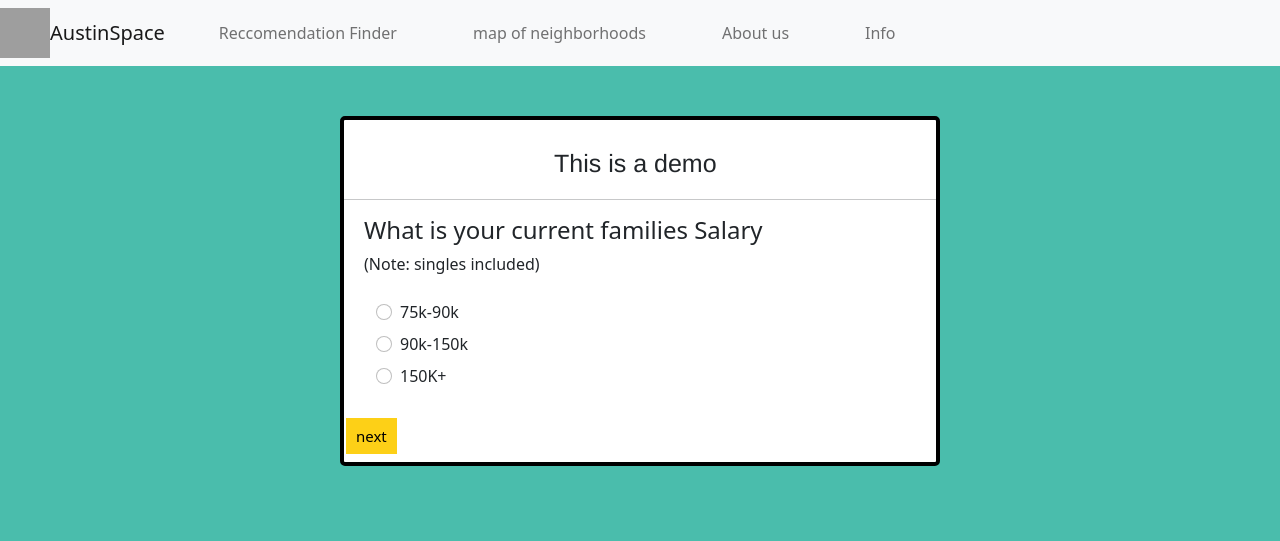
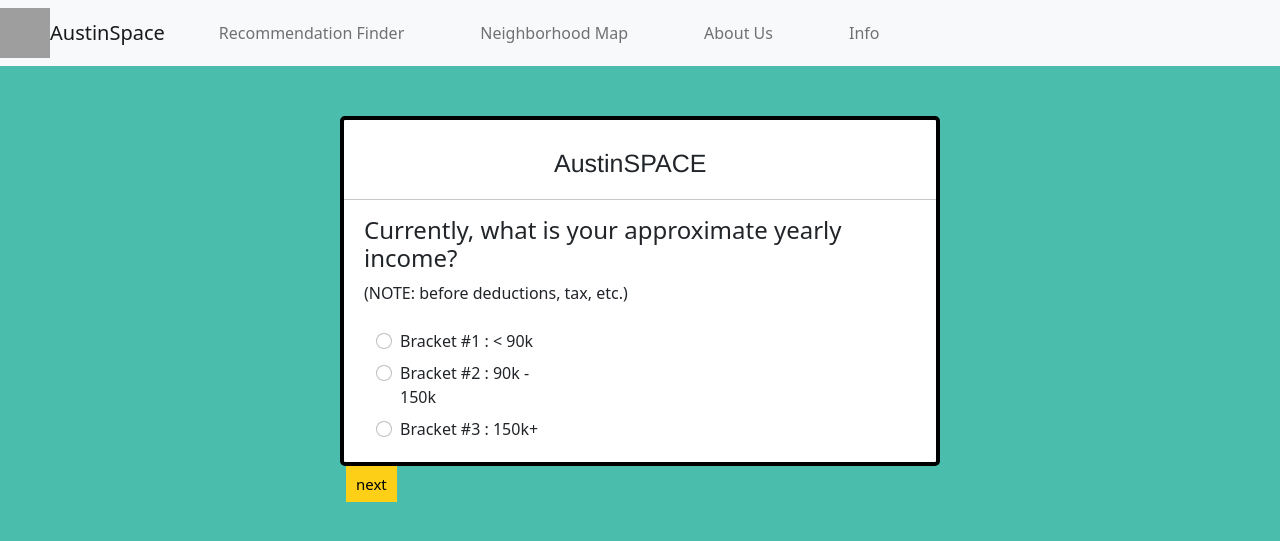
Before and after one commit to shashBOWIE/internship-proj-frontend, a Python web app: template internship proj/templates/index.html in a window 1280 px wide. Shown: the top 541 px of the page. Run offline with Jinja, Linux system fonts and the light colour scheme; the template is opened without the code that fills it, so the values that code supplies are empty; grey boxes are pictures that could not be loaded.

Commit message:
Update index.html

```diff
--- a/internship proj/templates/index.html
+++ b/internship proj/templates/index.html
@@ -17,13 +17,13 @@
   <div class="collapse navbar-collapse" id="navbarText">
     <ul class="navbar-nav mr-auto">
       <li class="nav-item active">
-        <a class="nav-link" href="/">Reccomendation Finder</a>
+        <a class="nav-link" href="/">Recommendation Finder</a>
       </li>
       <li class="nav-item">
-        <a class="nav-link" href="map">map of neighborhoods</a>
+        <a class="nav-link" href="map">Neighborhood Map</a>
       </li>
       <li class="nav-item">
-        <a class="nav-link" href="about">About us</a>
+        <a class="nav-link" href="about">About Us</a>
       </li>
       <li class="nav-item">
         <a class="nav-link" href="#">Info</a>
@@ -34,11 +34,11 @@
 </nav>
 <form action="/" method="POST">
   <div id="firstSet"class="ok_a_border_then">
-    <div class="Name_Questionnare">This is a demo</div>
+    <div class="Name_Questionnare">AustinSPACE</div>
     <hr style="width:100%;text-align:left;margin-left:0px">
     <div class="inner_Border">
-      <h4>What is your current families Salary</h4>
-      <h11>(Note: singles included)</h11>
+      <h4>Currently, what is your approximate yearly income?</h4>
+      <h11>(NOTE: before deductions, tax, etc.)</h11>
       <div class="row col-5">
       <h4 class="fw-bold text-center mt-3"></h4>
       <form class=" bg-white px-4" action="">
@@ -47,16 +47,16 @@
         <div class="form-check mb-2">
         <input class="form-check-input" type="radio" name="exampleForm" value="1" />
 
-          75k-90k
+          Bracket #1 : < 90k
 
       </div>
       <div class="form-check mb-2">
         <input class="form-check-input" type="radio" name="exampleForm" value="2" />
-          90k-150k
+          Bracket #2 : 90k - 150k
       </div>
       <div class="form-check mb-2">
         <input class="form-check-input" type="radio" name="exampleForm" value="3" />
-          150K+
+          Bracket #3 : 150k+
       </div>
 
       </div>
@@ -64,14 +64,16 @@
         </div>
         <br />
         <br />
+        <br />
+        <br />
         <button type = "button" class="button" id="firstButton" value="OpiAdd">next</button>
     </div>
     <div id="midSet"class="ok_a_border_then">
-      <div class="Name_Questionnare">This is a demo</div>
+      <div class="Name_Questionnare">AustinSPACE</div>
       <hr style="width:100%;text-align:left;margin-left:0px">
       <div class="inner_Border">
-        <h4>do yo work from home?</h4>
-        <h11>(Note: singles included)</h11>
+        <h4>Do you currently work from home?</h4>
+        <h11>(NOTE: Hybrid option is available for occasional commute)</h11>
         <div class="row col-5">
         <h4 class="fw-bold text-center mt-3"></h4>
         <form class=" bg-white px-4" action="">
@@ -80,12 +82,12 @@
           <div class="form-check mb-2">
           <input class="form-check-inputt" type="radio" name="secForm" value="4" />
 
-            yes
+            Yes
 
         </div>
         <div class="form-check mb-2">
           <input class="form-check-inputt" type="radio" name="secForm" value="5" />
-            no
+            No
         </div>
         <div class="form-check mb-2">
           <input class="form-check-inputt" type="radio" name="secForm" value="6" />
@@ -93,6 +95,7 @@
         </div>
 
         </div>
+
       </div>
           </div>
           <br />
@@ -101,11 +104,11 @@
           <button type= "button" name ="midBack" id="secondBack"   >Back</button>
       </div>
       <div id="thirdSet"class="ok_a_border_then">
-        <div class="Name_Questionnare">This is a demo</div>
+        <div class="Name_Questionnare">AustinSPACE</div>
         <hr style="width:100%;text-align:left;margin-left:0px">
         <div class="inner_Border">
-          <h4>Are you a university student</h4>
-          <h11>(Note: online university not included)</h11>
+          <h4>Are you currently enrolled in a university?</h4>
+          <h11>(NOTE: online university not included)</h11>
           <div class="row col-5">
           <h4 class="fw-bold text-center mt-3"></h4>
           <form class=" bg-white px-4" action="">
@@ -114,12 +117,14 @@
             <div class="form-check mb-2">
             <input class="form-check-inputtt" type="radio" name="thirdForm" value="31" />
 
-              yes
+              Yes
 
           </div>
           <div class="form-check mb-2">
             <input class="form-check-inputtt" type="radio" name="thirdForm" value="32" />
-              no
+
+              No
+
           </div>
 
           </div>
@@ -134,52 +139,52 @@
       </div>
   </body>
   <div id="secSet" class="ok_a_border_sec">
-      <div class="Name_Questionnare">This is a demo 2</div>
+      <div class="Name_Questionnare">AustinSPACE</div>
         <hr style="width:100%;text-align:left;margin-left:0px">
         <div class="inner_Borderr">
-          <h4>What do you want emphasize in the community</h4>
-          <h11>(Note: Up to 5 selections allowed.)</h11>
+          <h4>Of the following factors, what do you want to emphasize most in a community</h4>
+          <h11>(NOTE: Select up to FIVE (5) selections)</h11>
           <div class="inner_sec">
 
-            <label class="container">Good dining
+            <label class="container"> Many Dining Options
               <input type="checkbox" class="checkk" value="11" name="myCheckbox">
               <span class="checkmark"></span>
             </label>
-            <label class="container">Near parks/greenery
+            <label class="container"> Greenery & Parks
               <input type="checkbox" class="checkk"value="12" name="myCheckbox">
               <span class="checkmark"></span>
             </label>
-            <label class="container">Good nightlife
+            <label class="container"> Nightlife
               <input type="checkbox" class="checkk" value="13" name="myCheckbox">
               <span class="checkmark"></span>
             </label>
-            <label class="container">Family Friendly
+            <label class="container"> Family Friendly
               <input type="checkbox" class="checkk" value="14" name="myCheckbox">
               <span class="checkmark"></span>
             </label>
           </div>
           <div class="inner_secc">
-            <label class="container"> Goodshopping
+            <label class="container"> Shopping Options
               <input type="checkbox" class="checkk" value="15" name="myCheckbox">
               <span class="checkmark"></span>
             </label>
-            <label class="container">Is good for singles
+            <label class="container"> Single-Family Units
               <input type="checkbox" class="checkk" value="16" name="myCheckbox">
               <span class="checkmark"></span>
             </label>
-            <label class="container">Is good for seniors
+            <label class="container"> Senior Housing
               <input type="checkbox" class="checkk" value="17" name="myCheckbox">
               <span class="checkmark"></span>
             </label>
-            <label class="container">Public transportation
+            <label class="container"> Public Transportation
               <input type="checkbox" class="checkk" value="18" name="myCheckbox">
               <span class="checkmark"></span>
             </label>
         </form>
   </div>
   </div>
-      <button class="buttonn" name ="submit_button" id="secondButton" value="secOpiAdd"  >Submit</button>
-      <button type="button" name ="submit_button" id="secondBackk"   >Back</button>
+      <button class="buttonn" name ="submit_button" id="secondButton" value="secOpiAdd"  > SUBMIT </button>
+      <button type="button" name ="submit_button" id="secondBackk"   > BACK </button>
   </div>
 
 
```
